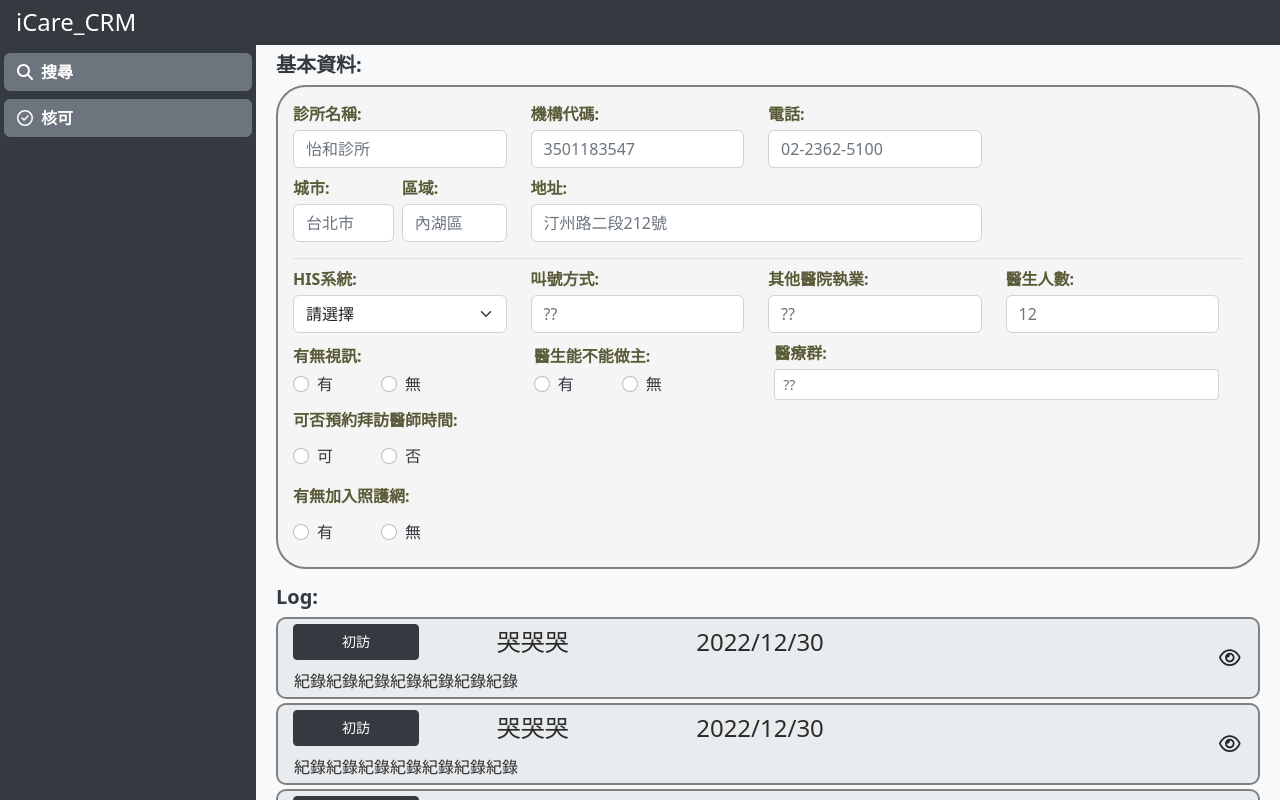
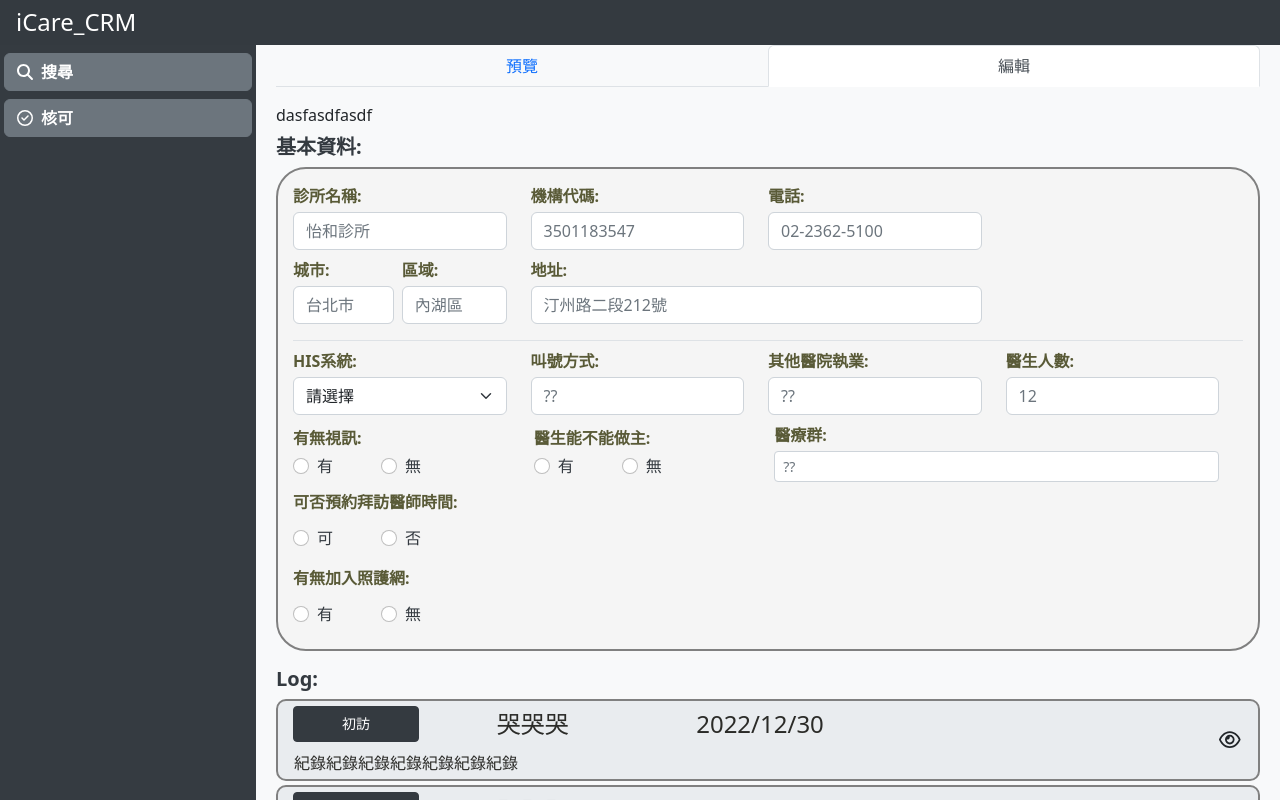
Before and after one commit to ice459pp/icare_crm, a React (Create React App) app: page /icare_crm/clinic/1 in a window 1280 px wide. Built offline with nearby package versions, Linux system fonts and the light colour scheme.

Commit message:
log-detail <tab>

```diff
--- a/src/component/home/clinic-detail.js
+++ b/src/component/home/clinic-detail.js
@@ -2,6 +2,8 @@
 import { FontAwesomeIcon } from "@fortawesome/react-fontawesome";
 // import Search from "../component/home/search";
 import { useParams } from "react-router-dom";
+import Tab from "react-bootstrap/Tab";
+import Tabs from "react-bootstrap/Tabs";
 // import ClinicDetail from "../component/home/clinic-list"
 import ClinicDetailLog from "./clinicDetail-log";
 import ClinicInformation from "./clinicInformation";
@@ -36,7 +38,22 @@
 
   return (
     <Fragment>
+
       <div className="w-100 padding-RWD">
+      <Tabs
+      defaultActiveKey="profile"
+      id="fill-tab-example"
+      className="mb-3"
+      fill
+    >
+      <Tab eventKey="home"  title="預覽">
+        dasfasdfasdf
+      </Tab>
+      <Tab eventKey="profile" title="編輯">
+        dasfasdfasdf
+      </Tab>
+
+    </Tabs>
         <div className="py-2 w-100">
           <div className="h5 text-dark fw-bolder">基本資料:</div>
           <ClinicInformation></ClinicInformation>
@@ -51,7 +68,7 @@
           <div className="form-floating">
             <div className="h5 text-dark fw-bolder">新增內容:</div>
             <div className="input-group  px-2 ps-3 py-2 radio-custom inputRadio">
-                <div className="pe-3">狀態類別:</div>
+              <div className="pe-3">狀態類別:</div>
               <div className="form-check form-check-inline">
                 <input
                   className="form-check-input custom-control-input"
--- a/src/component/home/clinicDetail-log.js
+++ b/src/component/home/clinicDetail-log.js
@@ -9,9 +9,7 @@
 //     height: `300px`
 // }
 const ClinicDetailLog = () => {
-  // ClinicDetailLog13
   let params = useParams();
-  // const [showModal, setShowModal] = useState(false);
   const [showModal, setShowModal] = useState(false);
   const handleModal = () => {
     setShowModal(!showModal);
```
